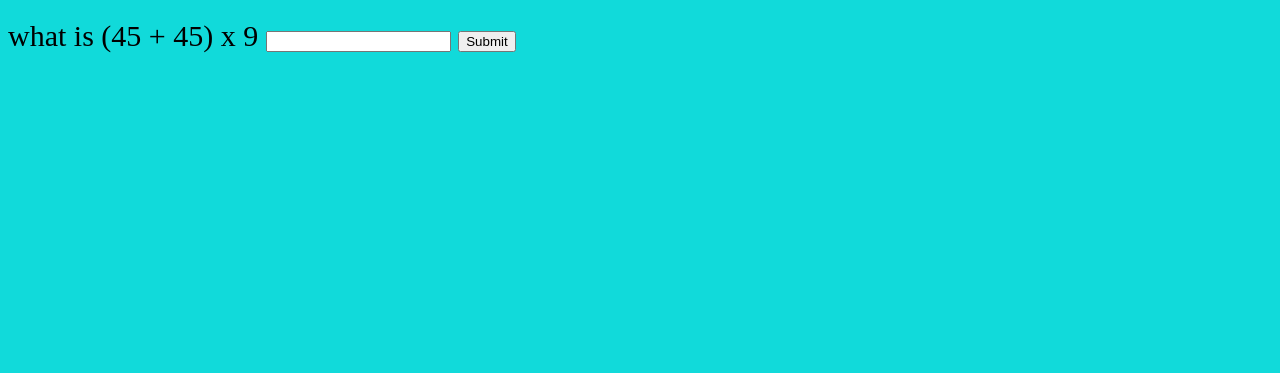
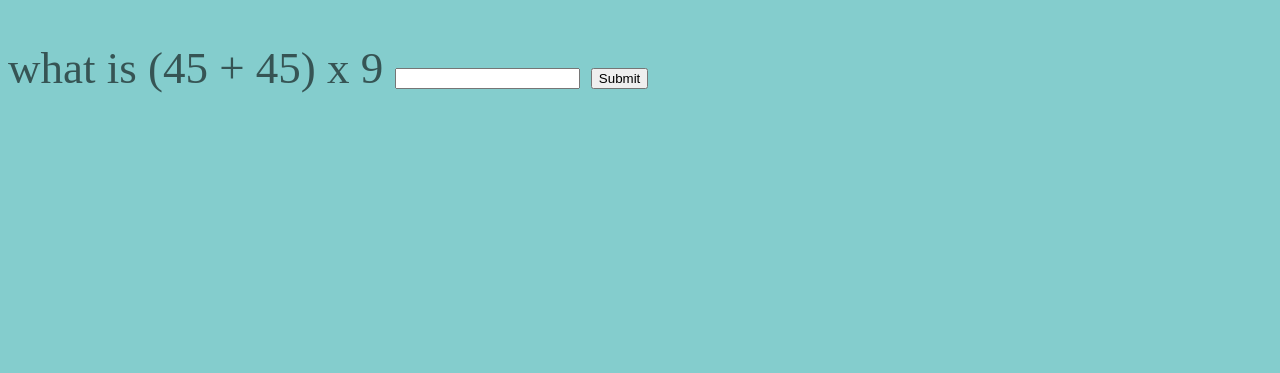
Before and after one commit to keyboard2101/keyboard2101.github.io, a plain HTML site: page index.html in a window 1280 px wide. Shown: the part 435-808 px from the top of the page. Drawn offline with Linux system fonts and the light colour scheme.

Commit message:
test3 font size/font type

```diff
--- a/style.css
+++ b/style.css
@@ -3,13 +3,13 @@ html, body {
 }
 
 body {
-    background-color: #11dada;
-    color: #000000;
+    background-color: #0298987b;
+    color: #00000096;
     display: flex;
     justify-content: space-between;
     align-items: center;
     font-family: serif;
-    font-size: 30px;
+    font-size: 45px;
 }
 
 section {
```
